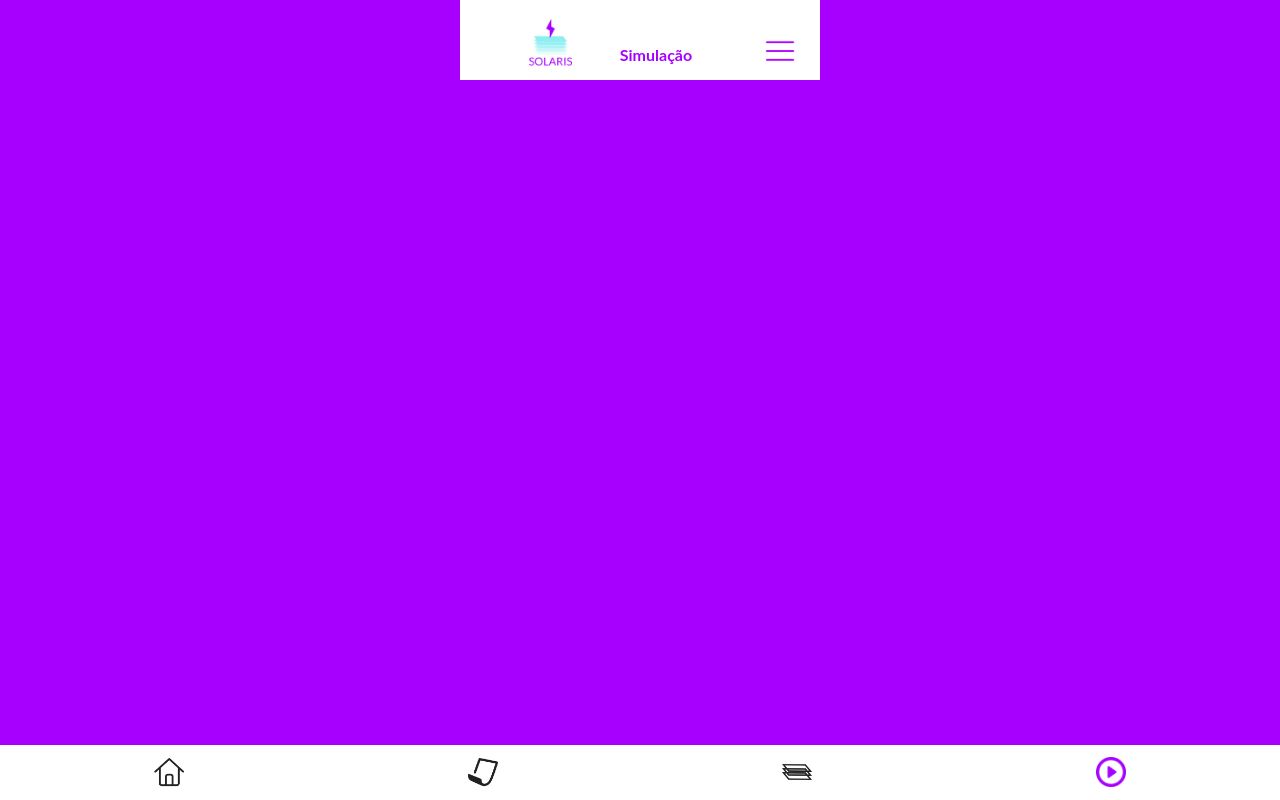
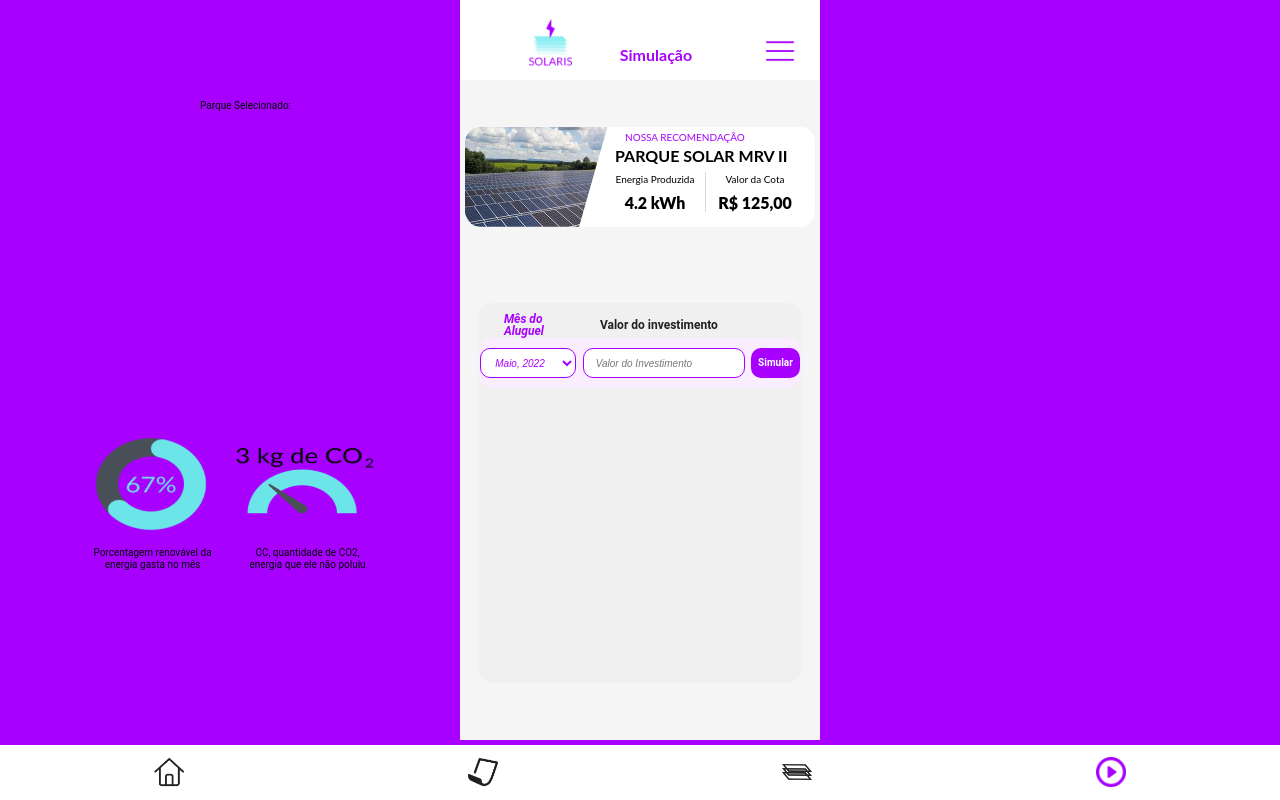
Before and after one commit to luiz-lvj/navi-tech-journey-2022, a React (Create React App) app: page /simulate in a window 1280 px wide. Built offline with nearby package versions, Linux system fonts and the light colour scheme.

Commit message:
update simulation screen

```diff
--- a/src/components/Simulate.js
+++ b/src/components/Simulate.js
@@ -2,17 +2,443 @@ import React from 'react';
 import Footer from "./Footer";
 import Header from "./Header";
 import styled from 'styled-components';
+import ParkCard from './ParkCard';
+import assets from '../constants/assets';
+import { useState } from 'react';
 
 
 export default function Simulate(){
+    const [myOption, setMyOption] = useState("Maio, 2022");
+
+    const handleChange = (event) => {
+        setMyOption(event.target.value)
+    }
+
+    const [list, setList] = useState([]);
+
+    const [value, setValue] = useState("");
+
+    const addToList = () => {
+        if (value == "") {
+            value = "0";
+        }
+        // for(let i = 0; )
+        let tempArr = list;
+        tempArr.push([myOption, value]);
+        setList(tempArr);
+        setValue("");
+    };
+
+    const [simulated, setSimulated] = useState(false);
+
+    const simulate = () => {
+
+    }
+
     return(
         <SimulateStyle>
             <Header></Header>
+            <TopTextStyle>
+                Parque Selecionado:
+            </TopTextStyle>
+            <ParkCard id="01"
+                        CardType='RecomendClient'
+                        title='PARQUE SOLAR MRV II'
+                        value1='4.2'
+                        value2='125,00'
+                        image={assets.park01}
+                        />
+            <FormCard>
+            <MyInputTitle><p>Mês do Aluguel</p><div>Valor do investimento</div></MyInputTitle>
+                <InputArea>
+                    <select value={myOption} onChange={handleChange}>
+                        <option value="Mai, 2022">Maio, 2022</option>
+                        <option value="Abr, 2022">Abril, 2022</option>
+                        <option value="Mar, 2022">Março, 2022</option>
+                        <option value="Fev, 2022">Fevereiro, 2022</option>
+                        <option value="Jan, 2022">Janeiro, 2022</option>
+                        <option value="Dez, 2021">Dezembro, 2021</option>
+                        <option value="Nov, 2021">Novembro, 2021</option>
+                        <option value="Out, 2021">Outubro, 2021</option>
+                        <option value="Set, 2021">Setembro, 2021</option>
+                        <option value="Ago, 2021">Agosto, 2021</option>
+                        <option value="Jul, 2021">Julho, 2021</option>
+                        <option value="Jun, 2021">Junho, 2021</option>
+                    </select>
+                    <input
+                        type="number"
+                        placeholder="Valor do Investimento"
+                        value={value}
+                        onChange={(e) => setValue(e.target.value)}
+                    />
+                    <MyButton onClick={simulate}> Simular </MyButton>
+                </InputArea>
+
+            </FormCard>
+            {/* <EconomyGraph src={assets.economiagraph}/>
+            <CO2Graph src={assets.co2graph}/>
+            <Text1>
+            Porcentagem renovável da energia gasta no mês
+            </Text1>
+            <Text2>
+            CC, quantidade de CO2, energia que ele não poluiu
+                </Text2> */}
+            {Simulation(simulated)}
             <Footer></Footer>
-        </SimulateStyle>
+            </SimulateStyle>
     );
 }
 
+function Simulation(simulated) {
+    return (
+        <div>
+        <EconomyGraph src={assets.economiagraph}/>
+            <CO2Graph src={assets.co2graph}/>
+            <Text1>
+            Porcentagem renovável da energia gasta no mês
+            </Text1>
+            <Text2>
+            CC, quantidade de CO2, energia que ele não poluiu
+                </Text2>
+        </div>
+    )
+}
+
+const Text1 = styled.div`
+position: absolute;
+width: 125px;
+height: 37px;
+left: 90px;
+top: 540px;
+font-style: normal;
+font-weight: 400;
+font-size: 10px;
+line-height: 12px;
+display: flex;
+align-items: center;
+text-align: center;
+`
+
+const Text2 = styled.div`
+position: absolute;
+width: 125px;
+height: 37px;
+left: 245px;
+top: 540px;
+font-style: normal;
+font-weight: 400;
+font-size: 10px;
+line-height: 12px;
+display: flex;
+align-items: center;
+text-align: center;
+`
+
+const CO2Graph = styled.img`
+position: absolute;
+width: 158px;
+height: 127px;
+left: 220px;
+top: 430px;
+`
+
+
+const EconomyGraph = styled.img`
+position: absolute;
+width: 162px;
+height: 135px;
+left: 70px;
+top: 430px;
+`
+
+const BoxCard = styled.div`
+box-sizing: border-box;
+
+position: absolute;
+width: 160px;
+height: 57px;
+left: 28px;
+top: 332px;
+
+background: #A800FF;
+border: 1px solid #FFFFFF;
+box-shadow: 0px 4px 4px rgba(0, 0, 0, 0.25);
+border-radius: 5px;
+`
+
 const SimulateStyle = styled.div`
-background: white;
+display: flex;
+flex-direction: column;
+justify-content: space-between;
+align-items: center;
+width: 100%;
+height: 740px;
+overflow: scroll;
+background: #F5F5F5;
 `;
+
+const TopTextStyle = styled.div`
+position: absolute;
+width: 180px;
+height: 20px;
+top: 100px;
+left: 200px;
+// border: solid green 1px;
+
+font-style: normal;
+font-weight: 400;
+font-size: 10px;
+line-height: 12px;
+align: center;
+align
+
+`
+
+// display: flex;
+// align-items: center;
+// text-align: center;
+// align: center;
+
+const FormCard = styled.div`
+    display: flex;
+    flex-direction: column;
+    // justify-content: center;
+    // align-items: center;
+    width: 90%;
+
+    background: #F0F0F0;
+
+    border: 0;
+    border-radius: 15px;
+    height: 380px;
+
+    margin-top: 10px;
+    margin-bottom: 10px;
+
+    outline: 0;
+`;
+
+
+const HistoryStyle = styled.div`
+    display: flex;
+    flex-direction: column;
+    justify-content: space-between;
+    align-items: center;
+
+    padding-bottom: 60px;
+    width: 100%;
+    background: #F5F5F5;
+`;
+
+const MainCard = styled.div`
+    display: flex;
+    flex-direction: column;
+    align-items: center;
+    width: 90%;
+
+    background: #F0F0F0;
+
+    border: 0;
+    border-radius: 15px;
+    height: 160px;
+
+    margin-top: 20px;
+    margin-bottom: 10px;
+
+    outline: 0;
+`;
+
+const MainTitle = styled.div`
+    display: flex;
+    flex-direction: column;
+    justify-content: center;
+    align-items: left;
+    width: 100%;
+
+    background: #F0F0F0;
+
+    border: 0;
+    border-radius: 15px;
+    height: 40px;
+
+    outline: 0;
+
+    font-size:   16px;
+    color:  #A800FF;
+    font-weight:  bold;
+    text-indent: 15px;
+`;
+
+const MeioCard = styled.div`
+    display: flex;
+    flex-direction: row;
+    justify-content: center;
+    align-items: center;
+    width: 100%;
+
+    border: 0;
+    border-radius: 15px;
+    height: 80px;
+
+    outline: 0;
+
+    h3 {
+        font-size:  10px;
+        color:  #212121;
+
+        border-left: 2px solid #D9D9D9;
+        text-align: center;
+        float: left;
+        width: 33%;
+        height: 40px;
+
+        span{
+            font-size:  16px;
+            font-weight: bold;
+        }
+
+        :first-child{
+            border-left: none;
+        };
+    }
+`;
+
+const TextInputCard = styled.div`
+    display: flex;
+    flex-direction: column;
+    justify-content: center;
+    align-items: center;
+    width: 90%;
+
+    font-family: 'Lato', Helvetica, sans-serif;
+    font-size:   16px;
+    color:  #212121;
+    font-weight:  bold;
+
+    background: #F0F0F0;
+
+    border: 0;
+    border-radius: 15px;
+    height: 40px;
+
+    margin-top: 10px;
+    margin-bottom: 10px;
+
+    outline: 0;
+`;
+
+
+const InputArea = styled.div`
+    display: flex;
+    flex-direction: row;
+    justify-content: center;
+    align-items: center;
+    width: 100%;
+
+    background: #F9EDFF;
+
+    border: 0;
+    border-radius: 15px;
+    height: 50px;
+
+    outline: 0;
+
+    select{
+        font-size:   10px;
+        color:  #A800FF;
+        font-style: italic;
+        background: #FFFFFF;
+        text-indent: 10px;
+
+        border-radius: 10px;
+        border: 1px solid #A800FF;
+        height: 30px;
+
+        margin-right: 2%;
+
+        option {
+            color:  #212121;
+            height: 12 px;
+            font-style:  italic;
+        }
+    }
+
+    input {
+        font-size:   10px;
+        color:  #A800FF;
+        font-style: italic;
+        background: #FFFFFF;
+        text-indent: 10px;
+
+        border-radius: 10px;
+        border: 1px solid #A800FF;
+        height: 30px;
+        width: 50%;
+
+        margin-right: 2%;
+    }
+`;
+
+const MyButton = styled.div`
+    display: flex;
+    justify-content: center;
+    align-items: center;
+    width: 15%;
+
+    font-size:   10px;
+    color:  #FFFFFF;
+    font-weight: bold;
+    background: #A800FF;
+
+    border-radius: 10px;
+    height: 30px;
+`;
+
+const MyInput = styled.li`
+    display: flex;
+    flex-direction: row;
+
+    font-size:   12px;
+    color:  #212121;
+
+    height: 24px;
+
+    p {
+        color:  #A800FF;
+        font-style: italic;
+        width: 25%;
+        margin-left: 10%;
+    }
+
+    div {
+        text-indent: 50px;
+        font-weight: bold;
+    }
+`;
+
+const MyInputTitle = styled.li`
+    display: flex;
+    flex-direction: row;
+
+    font-size:   12px;
+    color:  #212121;
+
+    padding-top: 10px;
+    margin-bottom: 5px;
+
+    height: 30px;
+
+    p {
+        color:  #A800FF;
+        font-style: italic;
+        font-weight: bold;
+        width: 25%;
+        margin-left: 8%;
+    }
+
+    div {
+        line-height: 25px;
+        text-indent: 15px;
+        font-weight: bold;
+    }
+`;
--- a/src/constants/assets.js
+++ b/src/constants/assets.js
@@ -5,6 +5,9 @@ import park03 from "../imgs/painel_solar3.png";
 import park04 from "../imgs/painel_solar4.png";
 import park05 from "../imgs/painel_solar5.png";
 import park06 from "../imgs/painel_solar0.png";
+
+import co2graph from "../imgs/co2.svg";
+import economiagraph from "../imgs/economia.svg";
 
 
 
@@ -18,4 +21,6 @@ export default {
   park04,
   park05,
   park06,
+  co2graph,
+  economiagraph,
 };
```
Also changed, not shown: src/imgs/co2.svg (added), src/imgs/economia.svg (added).
